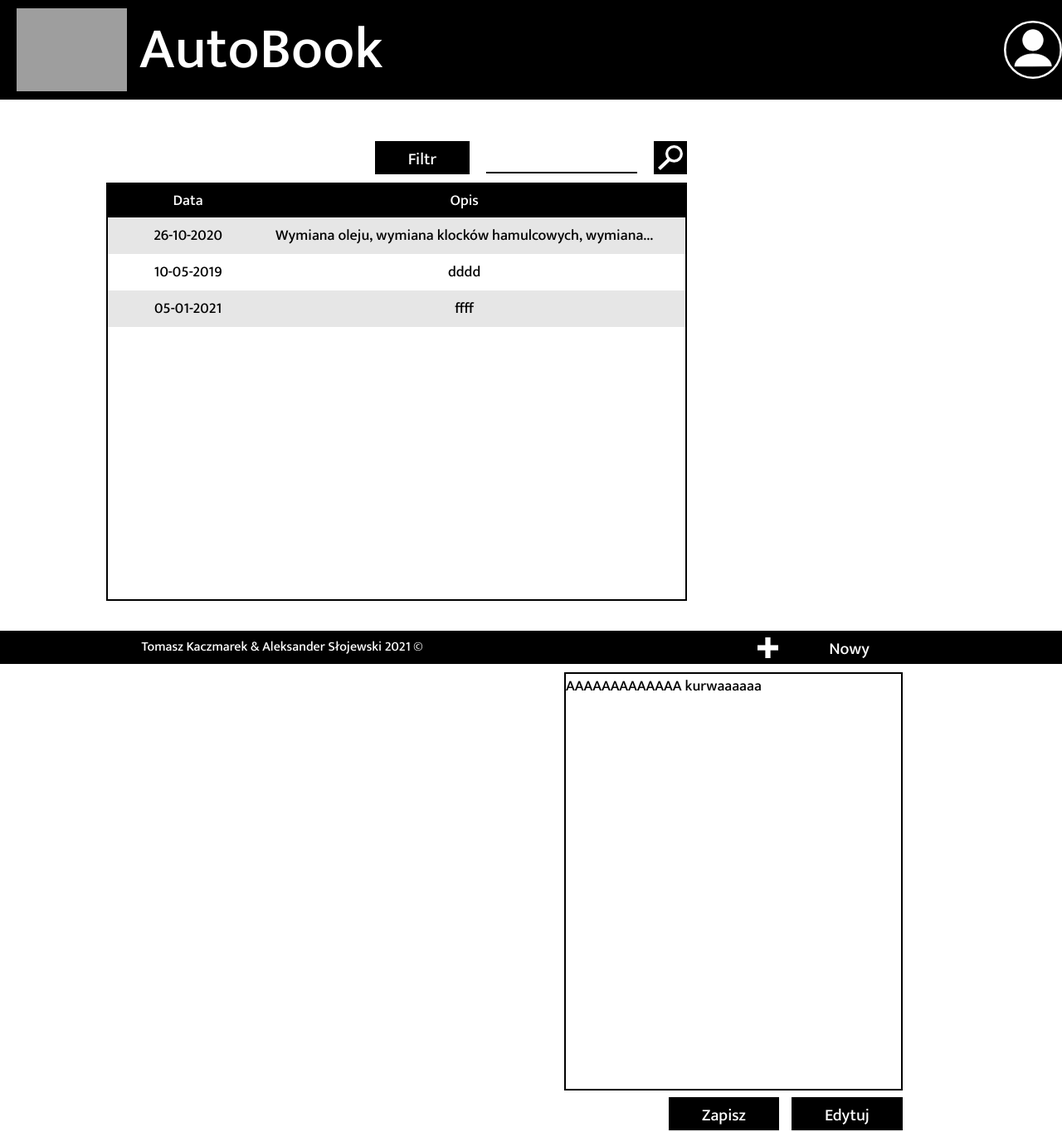
After one commit to Tomasz1026/AutoBook, a PHP site: page /php/add.html in a window 1280 px wide. The commit adds this page. Shown: the whole page at 83% size. Run offline with PHP 8.4, Linux system fonts and the light colour scheme; grey boxes are pictures that could not be loaded.

Commit message:
Tomaszek fistaszek
Moja robota niedokończona. Pobierz sobie ten fragment z co drugim divem. Poza tym to Krzysztof Kołodziejski to przekozak. Pozdrawiam :*

```diff
--- a/js/script.js
+++ b/js/script.js
@@ -1,4 +1,5 @@
-$("#eye_svg").on('click', () => {
+$( document ).ready(function() {
+  $("#eye_svg").on('click', () => {
     if ($("#pass_input input").attr("type") == "password") {
         $("#eye_svg").css({"background":"url(../img/crossed_out_eye.svg)"})
         $("#pass_input input").attr("type", "text");
@@ -7,3 +8,55 @@ $("#eye_svg").on('click', () => {
         $("#pass_input input").attr("type", "password");
       }
 })
+
+
+var opisA = "Wymiana oleju, wymiana klocków hamulcowych, wymiana wycieraczek, kręcenie licznika"
+var opisB = "Steven Paul Jobs - jeden z trzech założycieli, były prezes i przewodniczący rady nadzorczej Apple Inc."
+var opisC = "Steven Paul Jobs - jeden z trzech założycieli, były prezes i przewodniczący rady nadzorczej Apple Inc."
+
+function checkDesc(description) {
+    if(description.length > 52) {
+        let newdesc = "";
+
+        for(let i=0;i<53;i++)
+        {
+            newdesc += description[i];
+        }
+
+        newdesc+="...";
+        return newdesc;
+    }
+}
+
+
+console.log(checkDesc(opisA));
+
+$("#edit").on('click', () => {
+    if($("#passive_textarea").css('display') == 'none') {
+      $("#passive_textarea").show();
+      $("#richer_description textarea").hide();
+    } else {
+      $("#passive_textarea").hide();
+      $("#richer_description textarea").show();
+    }
+
+})
+
+$(".category").mouseenter( function() {
+
+  $(this).find("div").show();
+
+})
+
+$(".category").mouseleave( function() {
+
+  $(this).find("div").hide();
+
+})
+
+$(".sub_list span").on('click', function() {
+
+  $("textarea").val($("textarea").val()+$(this).parents(".category").find("span:last").html()+" "+$(this).html()+"\n");
+
+})
+});
--- /dev/null
+++ b/php/add.html
@@ -0,0 +1,68 @@
+<!DOCTYPE html>
+<html lang="pl">
+<head>
+    <meta charset="UTF-8">
+    <meta name="viewport" content="width=device-width, initial-scale=1">
+    <title>Nazwa pojazdu</title>
+
+    <link rel="stylesheet" href="../style/add.css">
+
+    <script src="../js/jquery.js"></script>
+
+</head>
+<body>
+
+    <header>
+        <img id="logo" src="../img/logo.svg">
+        <span>AutoBook</span>
+        <img id="profile" src="../img/profile.svg">
+    </header>
+    <div id="main">
+        <div id="service_list_element">
+            <div id="search_button"><img src="../img/lupa.svg" width="30px"></div>
+            <input type="text" id="search_text">
+            <div id="search_filter">Filtr</div>
+            <div id="service_table">
+                <div id="table_header"><div id="table_header_date">Data</div><div id="table_header_description">Opis</div></div>
+                <div class="row" id="0"><div id="date">26-10-2020</div><div id="description">Wymiana oleju, wymiana klocków hamulcowych, wymiana...</div></div>
+                <div class="row" id="1"><div id="date">10-05-2019</div><div id="description">dddd</div></div>
+                <div class="row" id="2"><div id="date">05-01-2021</div><div id="description">ffff</div></div>
+            </div>
+        </div>
+        <div id="richer_description">
+            <div class="description_button" id="new">Nowy</div>
+            <div class="description_button" id="add">
+                <img src="../img/addSign.svg" height="25px">
+                <div id="list">
+                    <span class="category">
+                        <div class="sub_list">
+                            <span>Spłuczki</span>
+                            <span>Kanalizy</span>
+                            <span>Niczego</span>
+                        </div>
+                        <span>Wymiana</span>
+                    </span>
+                    <span class="category">
+                        <div class="sub_list">
+                            <span>Hamulców</span>
+                            <span>Klocków hamulcowych</span>
+                            <span>Wycieraczek</span>
+                        </div>
+                        <span>Naprawa</span>
+                    </span>
+                    <span>sratatata</span>
+                </div>
+
+            </div>
+            <textarea></textarea>
+            <div id="passive_textarea">AAAAAAAAAAAAA kurwaaaaaa</div>
+            <div class="description_button" id="edit">Edytuj</div>
+            <div class="description_button" id="save">Zapisz</div>
+        </div>
+    </div>
+    <footer>
+        <span>Tomasz Kaczmarek & Aleksander Słojewski 2021 &copy;</span>
+    </footer>
+    <script type ="text/javascript" src="../js/script.js"></script>
+</body>
+</html>
--- /dev/null
+++ b/style/add.css
@@ -0,0 +1,290 @@
+@font-face{
+    font-family: Mukata;
+    src: url("../img/Mukta-Medium.ttf");
+}
+
+body {
+    padding: 0;
+    margin: 0;
+    font-family: Mukata;
+    width: 100%;
+    height: 100%;
+}
+
+header {
+    width: 100%;
+    background-color: black;
+    color:white;
+    font-size: 70px;
+    line-height: 120px;
+}
+
+#logo {
+    height: 100px;
+    margin-bottom: 10px;
+    margin-right: 15px;
+    margin-top: 10px;
+    margin-left: 20px;
+    float: left;
+}
+
+#profile {
+    float: right;
+    width: 70px;
+    height: 70px;
+    margin-top: 25px;
+    /*margin-bottom: 10px;*/
+}
+
+#main{
+    width: 100%;
+    height: calc(100vh - 40px - 120px);
+}
+
+footer{
+    width: 100%;
+    height: 40px;
+    text-align: center;
+    color: white;
+    background: black;
+    line-height: 40px;
+}
+
+#service_table {
+    /*width: 700px;*/
+    height: 500px;
+    /*background: yellow;*/
+    border: 2px solid black;
+    clear: both;
+    /*float: left;*/
+}
+
+#service_list_element{
+    height: 540px;
+    width: 700px;
+    margin-top: 50px;
+    margin-left: 10%;
+    float: left;
+}
+
+[id^="search_"]{
+    background: black;
+    margin-bottom: 10px;
+    float: right;
+    margin-left: 20px;
+}
+
+#search_button{
+
+    width: 35px;
+    height: 35px;
+    padding-top: 5px;
+    padding-left: 5px;
+}
+
+#search_button:hover{
+    cursor: pointer;
+}
+
+#search_text{
+    border: none;
+    border-bottom: 2px solid black;
+    width: 170px;
+    height: 35px;
+    padding-left:10px;
+    background: white;
+    float: right;
+    font-size: 18px;;
+}
+
+#search_text:focus{
+    border: none;
+    outline: none;
+    border-bottom: 3px solid black;
+    background:rgb(230, 230, 230);
+}
+
+#search_text:hover{
+    border-bottom: 3px solid black;
+}
+
+#search_filter{
+    height: 30px;
+    color: white;
+    padding: 5px 40px 5px 40px;
+    font-size: 20px;
+}
+
+#search_filter:hover{
+    cursor: pointer;
+}
+
+#table_header{
+    background: black;
+    height: 40px;
+    /*width: 100%;*/
+    color: white;
+    line-height: 40px;
+    font-size: 18px;
+    padding-left: 30px;
+}
+
+#table_header_date {
+    float: left;
+    width: 20%;
+    text-align: center;
+}
+
+#table_header_description {
+    float: left;
+    width: 80%;
+    text-align: center;
+}
+
+.row{
+    height: 40px;
+    /*width:100%;*/
+    border-top: 2px solid transparent;
+    border-bottom: 2px solid transparent;
+    line-height: 40px;
+    padding-left: 30px;
+    font-size: 18px;
+}
+
+.row #date {
+    width: 20%;
+    float: left;
+    text-align: center;
+}
+
+.row #description {
+    width: 80%;
+    float: left;
+    text-align: center;
+}
+
+.row:hover{
+    cursor: pointer;
+    border-top: 2px solid black;
+    border-bottom: 2px solid black;
+}
+
+.row:nth-child(2n){
+    background: rgb(230, 230, 230);
+}
+
+#richer_description {
+    width: 408px;
+    height: 604px;
+
+    float: right;
+    margin-top: 50px;
+    margin-right: 15%;
+}
+
+.description_button {
+    float: right;
+    background: black;
+    color: white;
+    height: 30px;
+    padding: 5px 40px 5px 40px;
+    font-size: 20px;
+    margin-bottom: 10px;
+    margin-left: 15px;
+    margin-right: 0;
+}
+
+.description_button:hover{
+    cursor: pointer;
+}
+
+#add {
+    /*width: 25px;*/
+    padding: 7.5px 6px 2.5px 6px;
+    position: relative;
+    display: inline-block;
+}
+
+#richer_description textarea {
+    clear: both;
+    border: 2px solid black;
+    width: 400px;
+    height: 496px;
+    font-size: 18px;
+    resize: none;
+    display: none;
+}
+
+#list{
+    list-style-type: none;
+    color: black;
+    font-size: 18px;
+    border: 2px solid black ;
+    text-align: center;
+    display: none;
+    position: absolute;
+    z-index: 1;
+    background: white;
+    left: 0;
+    top: 40px;
+    /*padding-top: 5px;*/
+}
+#list span {
+    display: inline-block;
+    /*line-height: 40px;*/
+    padding: 0px 10px 0px 10px;
+    /*margin-top: 40px;*/
+    border-bottom: 1px solid black;
+    text-align: center;
+}
+
+#add:hover #list {
+    display: block;
+}
+
+.sub_list{
+    list-style-type: none;
+    color: black;
+    font-size: 18px;
+    border: 2px solid black;
+    /* width:200px;*/
+    display: none;
+    text-align: center;
+    position: absolute;
+    z-index: 2;
+    background: white;
+    left: 92px;
+    margin-top: -2px;
+}
+
+#passive_textarea {
+    clear: both;
+    border: 2px solid black;
+    width: 404px;
+    height: 500px;
+    font-size: 18px;
+    margin-bottom: 8px;
+}
+
+@media only screen and (max-width: 520px){
+    header{
+        font-size: 50px;
+    }
+
+    footer{
+        height: 25px;
+        font-size: 10px;
+        line-height: 25px;
+    }
+
+    #main{
+        height: calc(100vh - 25px - 120px);
+    }
+}
+
+@media only screen and (max-height: 600px){
+
+    #main{
+        height: 600px;
+    }
+}
```
Also changed, not shown: img/addSign.svg (added), img/lupa.svg (added), img/profile.svg (added), style/style.css (line endings or trailing spaces).
